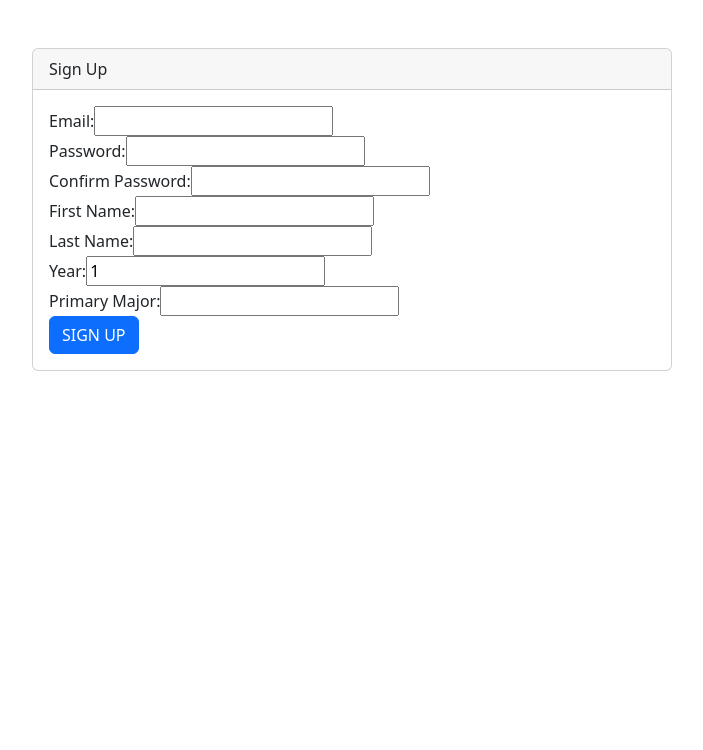
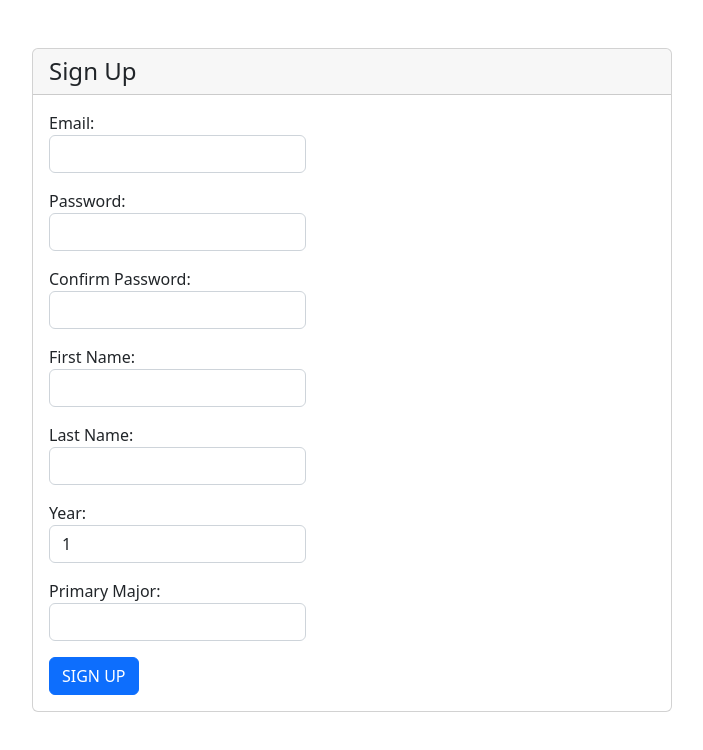
Before and after one commit to jasongir/hooscheds, a Next.js app: page /signup in a window 1280 px wide. Shown: the top 750 px of the page, without its empty margins (288-991 px from the left). Built offline with nearby package versions, Linux system fonts and the light colour scheme.

Commit message:
[Signup css]

```diff
--- a/components/HtmlInput.tsx
+++ b/components/HtmlInput.tsx
@@ -37,7 +37,7 @@ const HtmlInput: React.FC<HtmlInputProps> = ({
   onChange,
 }: HtmlInputProps) => (
   <>
-    <div>
+    <div className = "form-group">
       <label htmlFor={name}>
         {label}
         {min && max ? (
@@ -48,10 +48,9 @@ const HtmlInput: React.FC<HtmlInputProps> = ({
             max={max}
             value={value}
             onChange={onChange}
-            className = "form-control"
           />
         ) : (
-          <input type={type} name={name} value={value} onChange={onChange} />
+          <input type={type} name={name} value={value} onChange={onChange} className = "form-control" />
         )}
       </label>
     </div>
--- a/pages/signup.tsx
+++ b/pages/signup.tsx
@@ -80,11 +80,12 @@ export default function SignUp() {
         <div className="app-container">
           <div className="col-md-6 offset-md-3 mt-5">
             <div className="card">
-              <div className="card-header">Sign Up </div>
+              <h4 className="card-header">Sign Up </h4>
               <div className="card-body">
                 {/* <form>
                   <div className="form-group">
-
+                    <label>Email :</label>
+                    <input name="student_id" type="text" className="form-control"></input>
                   </div>
                 </form> */}
                 <HtmlInput
@@ -111,14 +112,17 @@ export default function SignUp() {
                     })
                   }
                 />
+                <div className = "form-group">
                 <label>
                   Confirm Password:
                   <input
                     type="password"
                     value={confirmPassword}
                     onChange={(e) => setConfirmPassword(e.target.value)}
+                    className = "form-control"
                   />
                 </label>
+                </div>
                 <HtmlInput
                   name="first_name"
                   label="First Name:"
```
